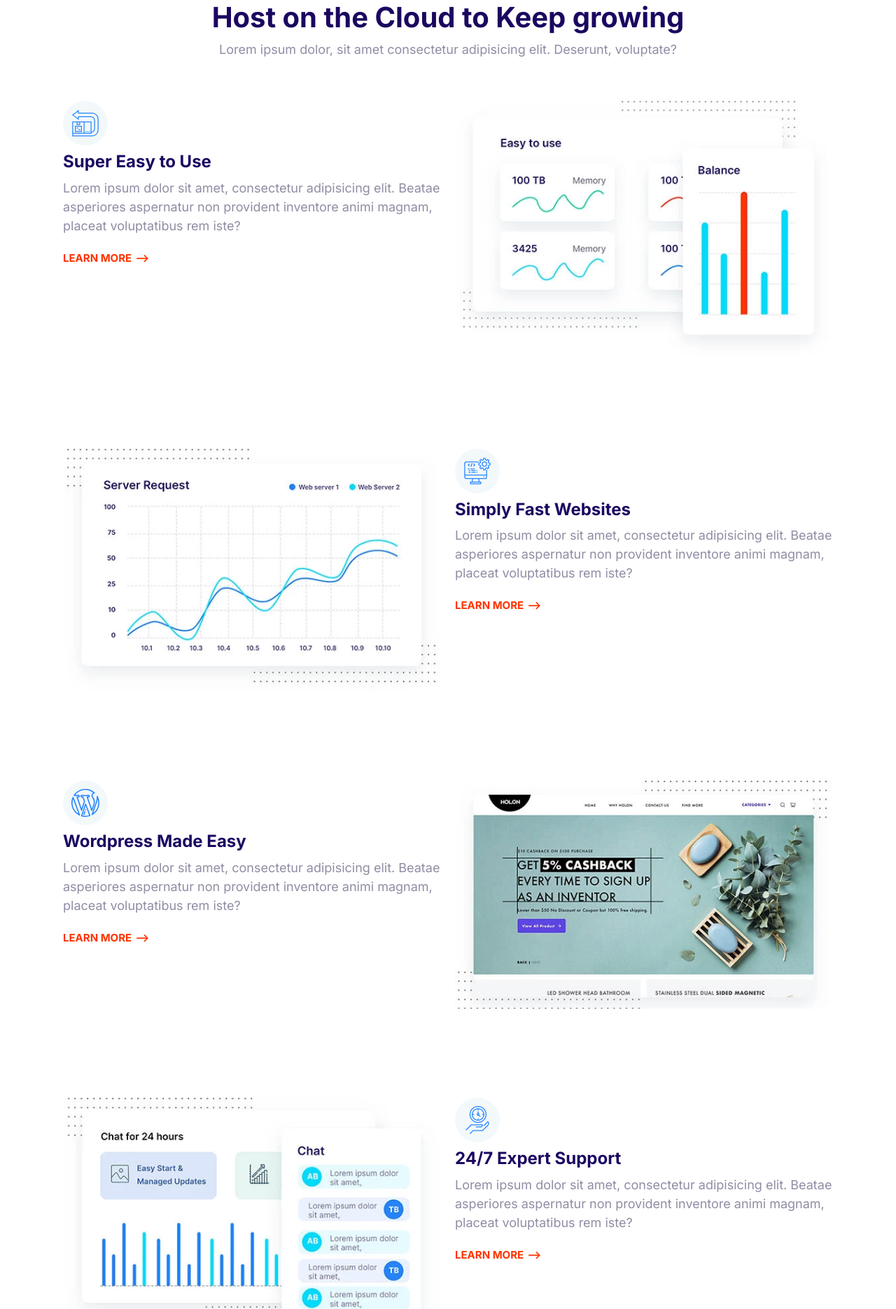
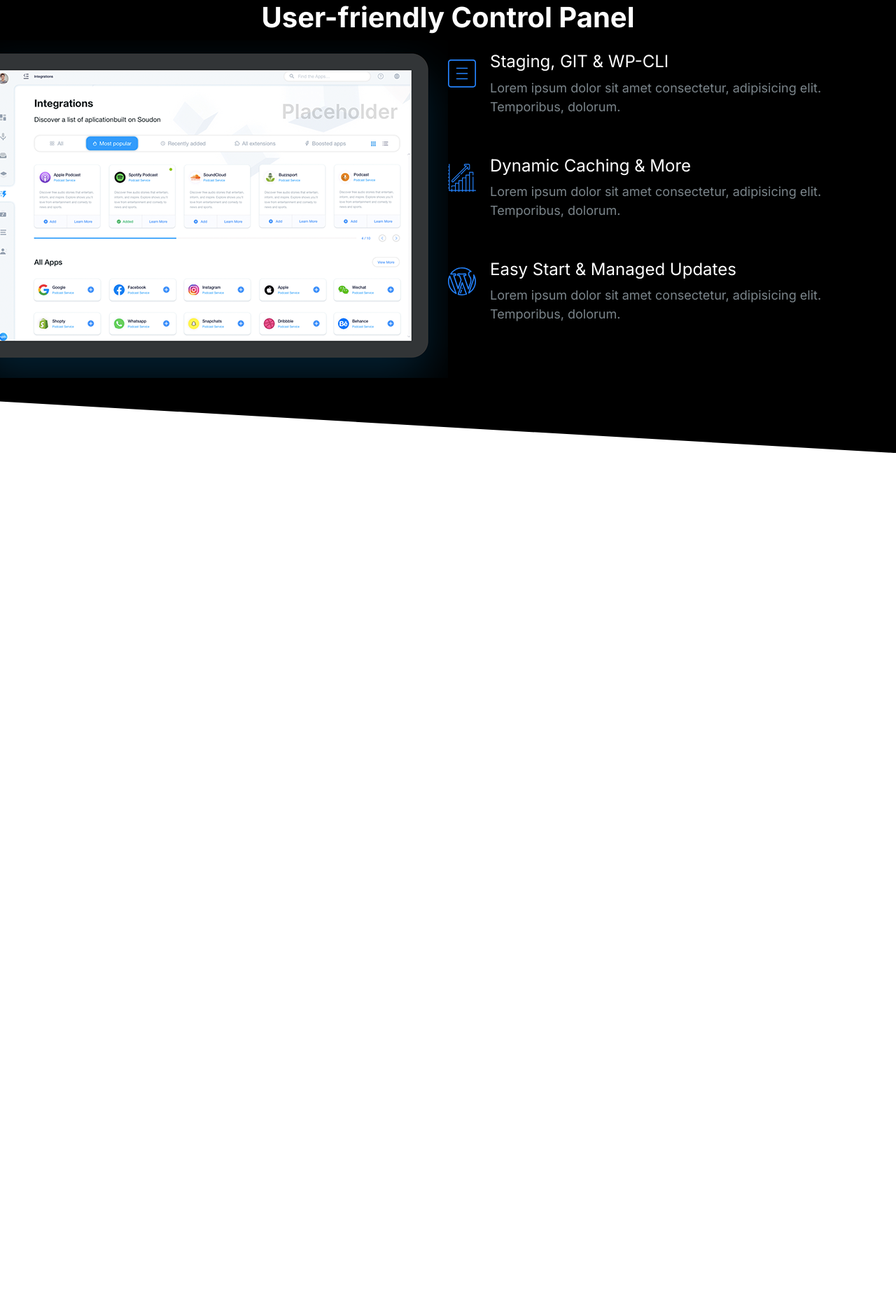
Before and after one commit to rawanwehbe/Cloud-services-website, a plain HTML site: page index.html in a window 1280 px wide. Shown: the part 90-1960 px from the top of the page at 70% size. After the commit the page ends 800 px from the top, so only its background shows below. Drawn offline with Linux system fonts and the light colour scheme.

Commit message:
showboxBlock

```diff
--- a/css/style.css
+++ b/css/style.css
@@ -13,6 +13,10 @@
     box-sizing: border-box;
 }
 /*typography*/
+::selection{
+    background: var(--color-primary);
+    color: white;
+}
 html{
     font-size: 62.5%;
 }
@@ -37,6 +41,7 @@
 }
 h3{
     font-size:3rem;
+    font-weight: 500;
 }
 p{
     margin-top: 0;
@@ -110,7 +115,6 @@
 .list{
     list-style: none;
     padding-left: 0;
-    color: var(--color-headings);
 }
 .list--inline .list__item{
 display: inline-block;
@@ -119,6 +123,7 @@
 .list--tick{
     list-style-image: url(../images/tick.svg);
     padding-left: 3rem;
+    color: var(--color-headings);
 }
 .list--tick .list__item{
     padding-left: 0.5rem;
@@ -334,6 +339,7 @@
 /*media*/
 .media{
     display: flex;
+    margin-bottom: 4rem;
 }
 .media__title{
     margin-top: 0;
@@ -504,15 +510,17 @@
     background: #000;
     color: #7b858b;
 }
-.block--dark .block__heading{
+.block--dark h1,
+.block--dark h2,
+.block--dark h3{
     color: #fff;
 }
 .block--skewed-right{
-    clip-path:  polygon(0% 0%, 100% 0%, 100% 100%, 0% 80%);
+    clip-path:  polygon(0% 0%, 100% 0%, 100% 100%, 0% 90%);
     padding-bottom: calc(var(--padding-vertical) + 4rem);
 }
 .block--skewed-left{
-    clip-path:  polygon(0% 0%, 100% 0%, 100% 80%, 0% 100%);
+    clip-path:  polygon(0% 0%, 100% 0%, 100% 90%, 0% 100%);
     padding-bottom: calc(var(--padding-vertical) + 4rem);
 }
 .container{
@@ -573,9 +581,7 @@
 }
 
 /* Hero */
-.hero{
-clip-path:  polygon(0% 0%, 100% 0%, 100% 90%, 0% 100%);
-}
+
 .hero__tagline{
 font-size: 2rem;
 color:#b9c3cf ;
@@ -650,3 +656,21 @@
         order: 2;
     }
 }
+
+/* Showcase Block */
+.block-showcase__image> img{
+    width: 100%;
+}
+
+@media screen and (min-width:768px){
+.block-showcase .grid{
+grid-template-columns: 50% 50%;
+    }
+.block-showcase__image{
+    justify-self: end;
+   }
+}
+.block-showcase__image> img{
+    width: auto;
+    max-width: 700px;
+}
--- a/index.html
+++ b/index.html
@@ -15,114 +15,74 @@
     <link rel="stylesheet" href="css/style.css" />
   </head>
   <body>
-    <section class="block container">
+    <section class="block block--dark block--skewed-right block-showcase">
       <header class="block__header">
-        <h2>Host on the Cloud to Keep growing</h2>
-        <p>Lorem ipsum dolor, sit amet consectetur adipisicing elit. Deserunt, voluptate?</p>
+        <h2>User-friendly Control Panel</h2>
       </header>
-      <article class="grid grid--1x2 feature">
-        <div class="feature__content">
-          <span class="icon-container">
+      <div class="container grid grid--1x2">
+        <picture class="block-showcase__image">
+          <source
+            type="images/webp"
+            srcset="images/ipad.webp 1x, images/ipad@2x.webp 2x" />
+          <source
+            type="images/png"
+            srcset="images/ipad.png 1x, images/ipad@2x.png 2x" />
+          <img class="block-showcase__image" src="images/ipad.png" alt=""
+        /></picture>
+        <ul class="list">
+          <li>
+            <div class="media">
+              <div class="media__image">
                 <svg class="icon icon--primary">
-              <use xlink:href="images/sprite.svg#easy"></use>
+                  <use xlink:href="images/sprite.svg#menu"></use>
                 </svg>
-          </span>
-          <h3 class="feauture__heading">Super Easy to Use</h3>
+              </div>
+              <div class="media__body">
+                <h3 class="media__title">Staging, GIT & WP-CLI</h3>
                 <p>
-            Lorem ipsum dolor sit amet, consectetur adipisicing elit. Beatae
-            asperiores aspernatur non provident inventore animi magnam, placeat
-            voluptatibus rem iste?
+                  Lorem ipsum dolor sit amet consectetur, adipisicing elit.
+                  Temporibus, dolorum.
                 </p>
-          <a href="#" class="link-arrow">Learn More</a>
               </div>
-        <picture>
-          <source
-            type="image/webp"
-            srcset="images/easy.webp 1x, images/easy@2x.webp 2x" />
-          <source
-            type="image/jpg"
-            srcset="images/easy.jpg 1x, images/easy@2x.jpg 2x" />
-          <img class="feature__image" src="images/easy@2x.jpg" alt=""
-        /></picture>
-      </article>
-      <article class="grid grid--1x2 feature">
-        <div class="feature__content">
-          <span class="icon-container">
+            </div>
+          </li>
+
+          <li>
+            <div class="media">
+              <div class="media__image">
                 <svg class="icon icon--primary">
-              <use xlink:href="images/sprite.svg#computer"></use>
+                  <use xlink:href="images/sprite.svg#growth"></use>
                 </svg>
-          </span>
-          <h3 class="feauture__heading">Simply Fast Websites</h3>
+              </div>
+              <div class="media__body">
+                <h3 class="media__title">Dynamic Caching & More</h3>
                 <p>
-            Lorem ipsum dolor sit amet, consectetur adipisicing elit. Beatae
-            asperiores aspernatur non provident inventore animi magnam, placeat
-            voluptatibus rem iste?
+                  Lorem ipsum dolor sit amet consectetur, adipisicing elit.
+                  Temporibus, dolorum.
                 </p>
-          <a href="#" class="link-arrow">Learn More</a>
               </div>
-        <picture>
-          <source
-            type="image/webp"
-            srcset="images/fast.webp 1x, images/fast@2x.webp 2x" />
-          <source
-            type="image/jpg"
-            srcset="images/fast.jpg 1x, images/fast@2x.jpg 2x" />
-          <img class="feature__image" src="images/easy@2x.jpg" alt=""
-        /></picture>
-      </article>
-      <article class="grid grid--1x2 feature">
-        <div class="feature__content">
-          <span class="icon-container">
+            </div>
+          </li>
+
+          <li>
+            <div class="media">
+              <div class="media__image">
                 <svg class="icon icon--primary">
                   <use xlink:href="images/sprite.svg#wordpress"></use>
                 </svg>
-          </span>
-          <h3 class="feauture__heading">Wordpress Made Easy</h3>
+              </div>
+              <div class="media__body">
+                <h3 class="media__title">Easy Start & Managed Updates</h3>
                 <p>
-            Lorem ipsum dolor sit amet, consectetur adipisicing elit. Beatae
-            asperiores aspernatur non provident inventore animi magnam, placeat
-            voluptatibus rem iste?
+                  Lorem ipsum dolor sit amet consectetur, adipisicing elit.
+                  Temporibus, dolorum.
                 </p>
-          <a href="#" class="link-arrow">Learn More</a>
               </div>
-        <picture>
-          <source
-            type="image/webp"
-            srcset="images/Wordpress.webp 1x, images/Wordpress@2x.webp 2x" />
-          <source
-            type="image/jpg"
-            srcset="images/Wordpress.jpg 1x, images/Wordpress@2x.jpg 2x" />
-          <img class="feature__image" src="images/easy@2x.jpg" alt=""
-        /></picture>
-      </article>
-    </article>
-    <article class="grid grid--1x2 feature">
-      <div class="feature__content">
-        <span class="icon-container">
-          <svg class="icon icon--primary">
-            <use xlink:href="images/sprite.svg#clock"></use>
-          </svg>
-        </span>
-        <h3 class="feauture__heading">24/7 Expert Support</h3>
-        <p>
-          Lorem ipsum dolor sit amet, consectetur adipisicing elit. Beatae
-          asperiores aspernatur non provident inventore animi magnam, placeat
-          voluptatibus rem iste?
-        </p>
-        <a href="#" class="link-arrow">Learn More</a>
             </div>
-      <picture>
-        <source
-          type="image/webp"
-          srcset="images/Support.webp 1x, images/Support@2x.webp 2x" />
-        <source
-          type="image/jpg"
-          srcset="images/Support.jpg 1x, images/Support@2x.jpg 2x" />
-        <img class="feature__image" src="images/easy@2x.jpg" alt=""
-      /></picture>
-    </article>
+          </li>
+        </ul>
+      </div>
     </section>
-
     <script src="js/main.js"></script>
   </body>
 </html>
```
Also changed, not shown: components/showboxBlock.html (added, +68 -0 lines), images/ipad.png (added), images/ipad.webp (added), images/ipad@2x.png (added), images/ipad@2x.webp (added). Lines whose indentation alone changed are shown as unchanged.
